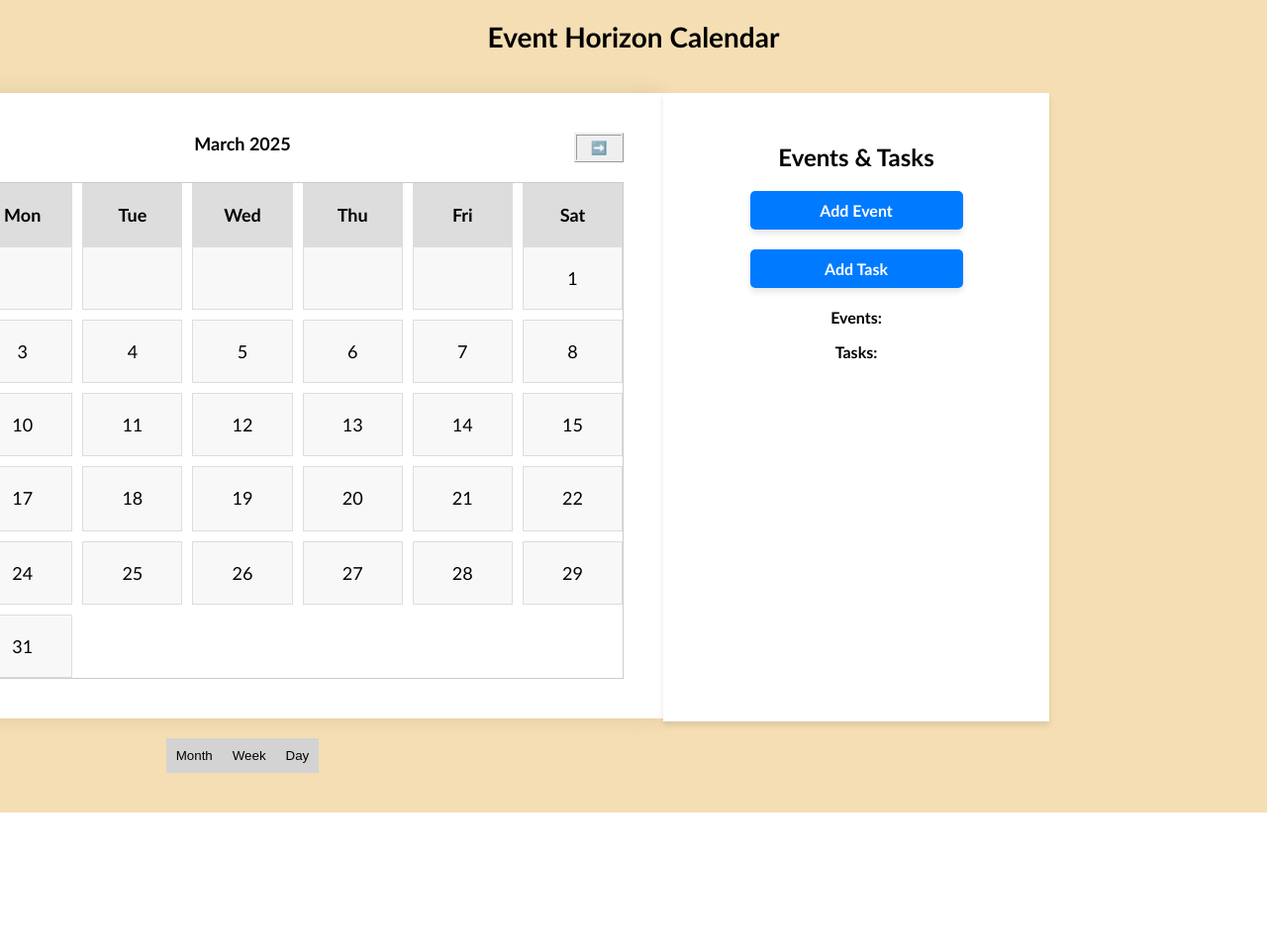
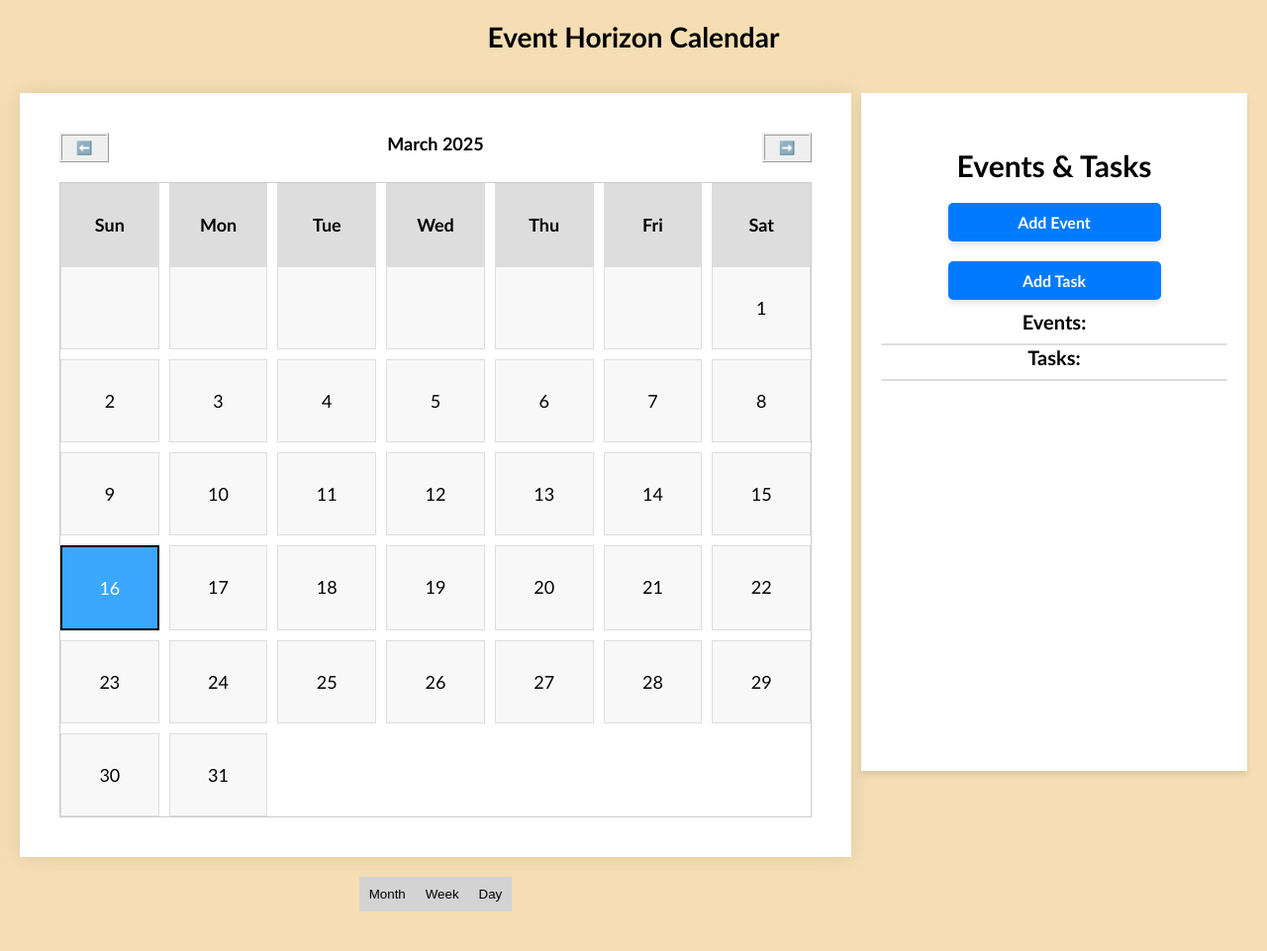
Before and after one commit to NoohAlavi/fusion_four_studios_repo, a Flask app: page / in a window 1280 px wide. Shown: the whole page at 99% size. Before the commit the page ends 821 px from the top, so only its background shows below. Run offline with Flask 3, Linux system fonts and the light colour scheme.

Commit message:
UI Changes
-Calendar bigger
-Event panel bigger and has a fixed size
-Events and Task now scroll
-Day view has the timeslots wider.

```diff
--- a/static/styles.css
+++ b/static/styles.css
@@ -11,6 +11,7 @@ body {
     background: wheat;
     margin: 0;
     padding: 0;
+    height: 100%
 }
 
 button {
@@ -26,7 +27,7 @@ button {
 
 /* Calendar Styles */
 .calendar {
-    max-width: 800px;
+    max-width: 1100px;
     margin: 20px auto;
     padding: 40px;
     background: white;
@@ -63,7 +64,7 @@ button {
 
 .day {
     text-align: center;
-    padding: 20px;
+    padding: 30px;
     background: #f8f8f8;
     border: 1px solid #ddd;
     font-size: 18px;
@@ -84,6 +85,7 @@ button {
     font-size: 1.5em;
     font-weight: bold;
     text-align: center;
+    margin-top: 5px;
     margin-bottom: 10px;
 }
 
@@ -92,14 +94,14 @@ button {
     flex-direction: column;
     border: 1px solid #ccc;
     width: 100%;
-    max-width: 400px;
+    max-width: 1000px;
     margin: auto;
 }
 
 .time-slot {
     display: flex;
     justify-content: space-between;
-    padding: 5px;
+    padding: 15px;
     border-bottom: 1px solid #ddd;
     background: #f9f9f9;
 }
@@ -141,7 +143,7 @@ button {
 
 .calendar-panel {
     flex: 1;
-    margin-left: -200px;
+    margin-right: 400px;
 }
 
 button[type=periodButton] {
@@ -151,18 +153,20 @@ button[type=periodButton] {
 }
 
 .event-panel {
-    height: 575px;
-    width: 90%;
-    max-width: 350px;
+    right: 0;
+    height: calc(100vh - 175px);
+    width: 350px;
     margin-top: 20px;
-    margin-right: 200px;
+    margin-right: 20px;
     padding: 30px 20px;
     background: white;
     text-align: center;
     box-shadow: 0px 4px 6px rgba(0, 0, 0, 0.1);
+    position: fixed;
 }
 
 .event-panel h2 {
+    font-size: 30px;
     text-align: center;
     margin-bottom: 10px;
 }
@@ -192,15 +196,43 @@ button[type=periodButton] {
     margin: 10px 0;
 }
 
-#eventListLabel {
-    margin-top: 10px;
-    display: block;
-    font-weight: bold;
-
+.eventSection,
+.taskSection {
+    flex: 1;
+    display: flex;
+    flex-direction: column;
 }
 
-#tasksListLabel {
-    display: block;
+#eventList,
+#taskList {
+    flex-grow: 1;
+    overflow-y: auto;
+    margin: 0;
+    padding: 0;
+    margin-top: 10px;
+    list-style-type: none;
+    border: 1px solid #ddd;
+    border-radius: 4px;
+    max-height: 250px;
+}
+
+.taskSection {
+    margin-top: 30px;
+}
+
+#eventList li,
+#taskList li {
+    padding: 8px;
+    border-bottom: 1px solid #000000;
+}
+
+#eventList li:last-child,
+#taskList li:last-child {
+    border-bottom: none;
+}
+
+label {
+    font-size: 20px;
     font-weight: bold;
 }
 
--- a/templates/calendar.html
+++ b/templates/calendar.html
@@ -41,10 +41,16 @@
             <h2>Events &amp; Tasks</h2>
             <button id="openEventModal">Add Event</button>
             <button id="openTaskModal">Add Task</button>
-            <label id="eventListLabel">Events: </label>
-            <ul id="eventList"></ul>
-            <label id="tasksListLabel">Tasks: </label>
-            <ul id="taskList"></ul>
+            <div id="panelList">
+                <div class="eventSection">
+                    <label id="eventListLabel">Events: </label>
+                    <ul id="eventList"></ul>
+                </div>
+                <div class="`taskSection">
+                    <label id="tasksListLabel">Tasks: </label>
+                    <ul id="taskList"></ul>
+                </div>
+            </div>
         </div>
     </div>
 
```
